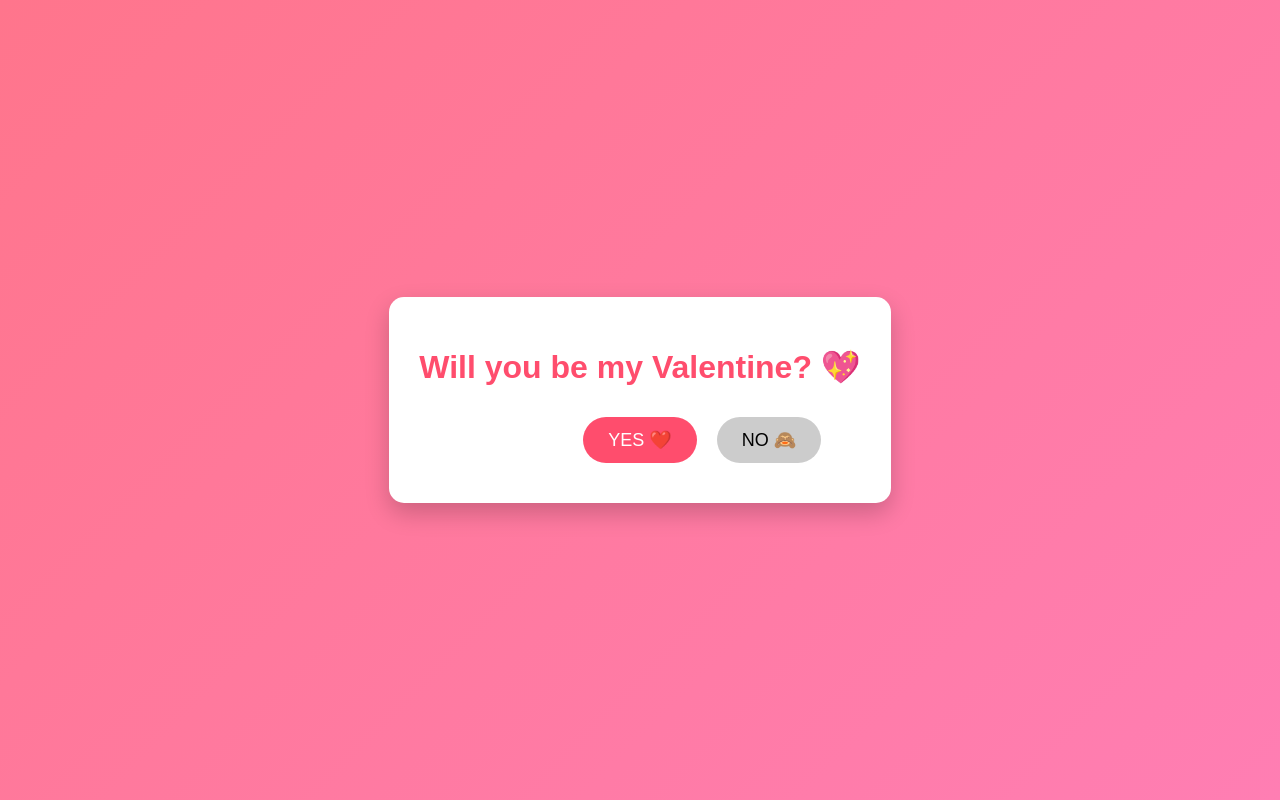
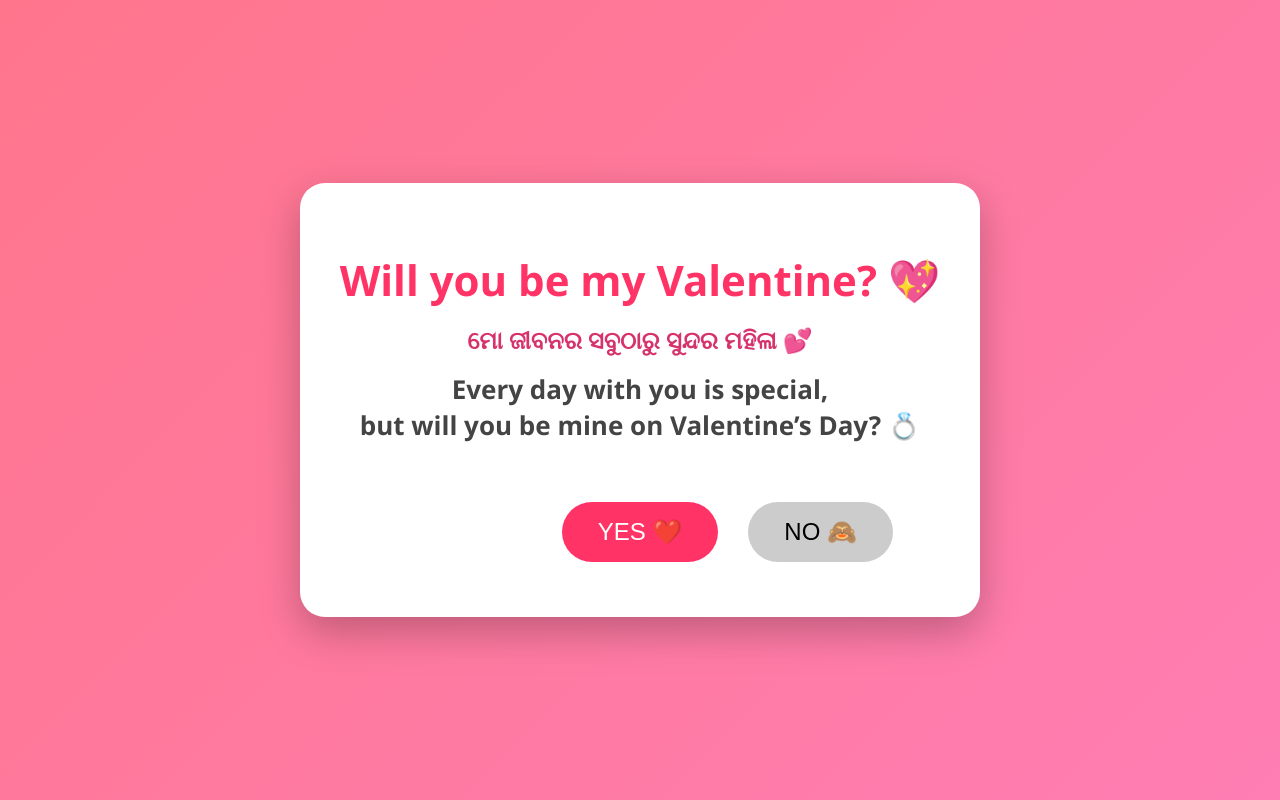
Before and after one commit to bhabanisankar420/valentine, a plain HTML site: page index.html in a window 1280 px wide. Drawn offline with Linux system fonts and the light colour scheme.

Commit message:
Update index.html

```diff
--- a/index.html
+++ b/index.html
@@ -3,6 +3,7 @@
 <head>
 <meta charset="UTF-8">
 <title>Be My Valentine ❤️</title>
+
 <style>
     body {
         height: 100vh;
@@ -11,40 +12,74 @@
         align-items: center;
         justify-content: center;
         background: linear-gradient(135deg, #ff758c, #ff7eb3);
-        font-family: Arial, sans-serif;
+        font-family: 'Segoe UI', Arial, sans-serif;
     }
+
     .box {
         background: white;
-        padding: 30px;
-        border-radius: 15px;
+        padding: 40px;
+        border-radius: 25px;
         text-align: center;
-        box-shadow: 0 10px 25px rgba(0,0,0,0.2);
+        box-shadow: 0 15px 40px rgba(0,0,0,0.25);
+        max-width: 90%;
     }
+
     h1 {
-        color: #ff4d6d;
+        color: #ff3366;
+        font-size: 42px;
+        margin-bottom: 10px;
     }
+
+    h2 {
+        font-size: 26px;
+        color: #444;
+        margin-top: 5px;
+    }
+
+    .odia {
+        font-size: 24px;
+        color: #d6336c;
+        margin: 15px 0;
+        font-weight: bold;
+    }
+
     button {
-        padding: 12px 25px;
-        font-size: 18px;
+        padding: 16px 36px;
+        font-size: 24px;
         border: none;
-        border-radius: 25px;
+        border-radius: 30px;
         cursor: pointer;
-        margin: 10px;
+        margin: 15px;
     }
+
     #yes {
-        background-color: #ff4d6d;
+        background-color: #ff3366;
         color: white;
     }
+
     #no {
-        background-color: #ccc;
+        background-color: #cccccc;
         position: absolute;
     }
 </style>
 </head>
+
 <body>
 
 <div class="box">
     <h1>Will you be my Valentine? 💖</h1>
+
+    <div class="odia">
+        ମୋ ଜୀବନର ସବୁଠାରୁ ସୁନ୍ଦର ମହିଳା 💕
+    </div>
+
+    <h2>
+        Every day with you is special,<br>
+        but will you be mine on Valentine’s Day? 💍
+    </h2>
+
+    <br>
+
     <button id="yes" onclick="yesClicked()">YES ❤️</button>
     <button id="no">NO 🙈</button>
 </div>
@@ -56,18 +91,32 @@
     noBtn.addEventListener("touchstart", moveButton);
 
     function moveButton() {
-        const x = Math.random() * (window.innerWidth - 100);
-        const y = Math.random() * (window.innerHeight - 50);
+        const x = Math.random() * (window.innerWidth - 120);
+        const y = Math.random() * (window.innerHeight - 80);
         noBtn.style.left = x + "px";
         noBtn.style.top = y + "px";
     }
 
     function yesClicked() {
         document.body.innerHTML = `
-            <div style="text-align:center; color:white;">
-                <h1>Yayyyy!!! 😍💍</h1>
-                <h2>You are my Valentine ❤️</h2>
-            </div>`;
+            <div style="
+                height:100vh;
+                display:flex;
+                align-items:center;
+                justify-content:center;
+                flex-direction:column;
+                background:linear-gradient(135deg,#ff758c,#ff7eb3);
+                color:white;
+                text-align:center;
+                font-family:'Segoe UI', Arial, sans-serif;
+            ">
+                <h1 style="font-size:50px;">Yayyyyy!!! 😍💖</h1>
+                <h2 style="font-size:30px;">You are my Valentine 💍</h2>
+                <h3 style="font-size:26px;">
+                    ମୁଁ ତୁମକୁ ବହୁତ ଭଲ ପାଏ ❤️
+                </h3>
+            </div>
+        `;
     }
 </script>
 
```
